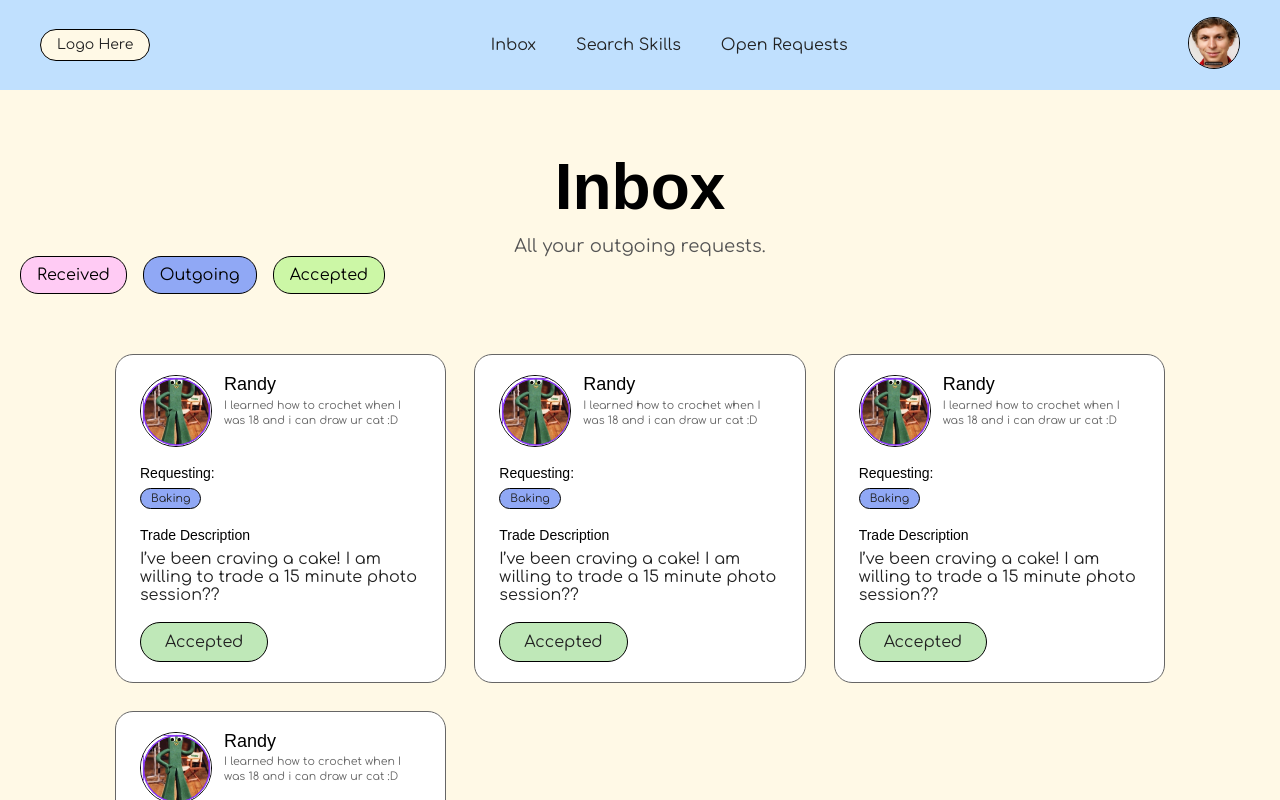
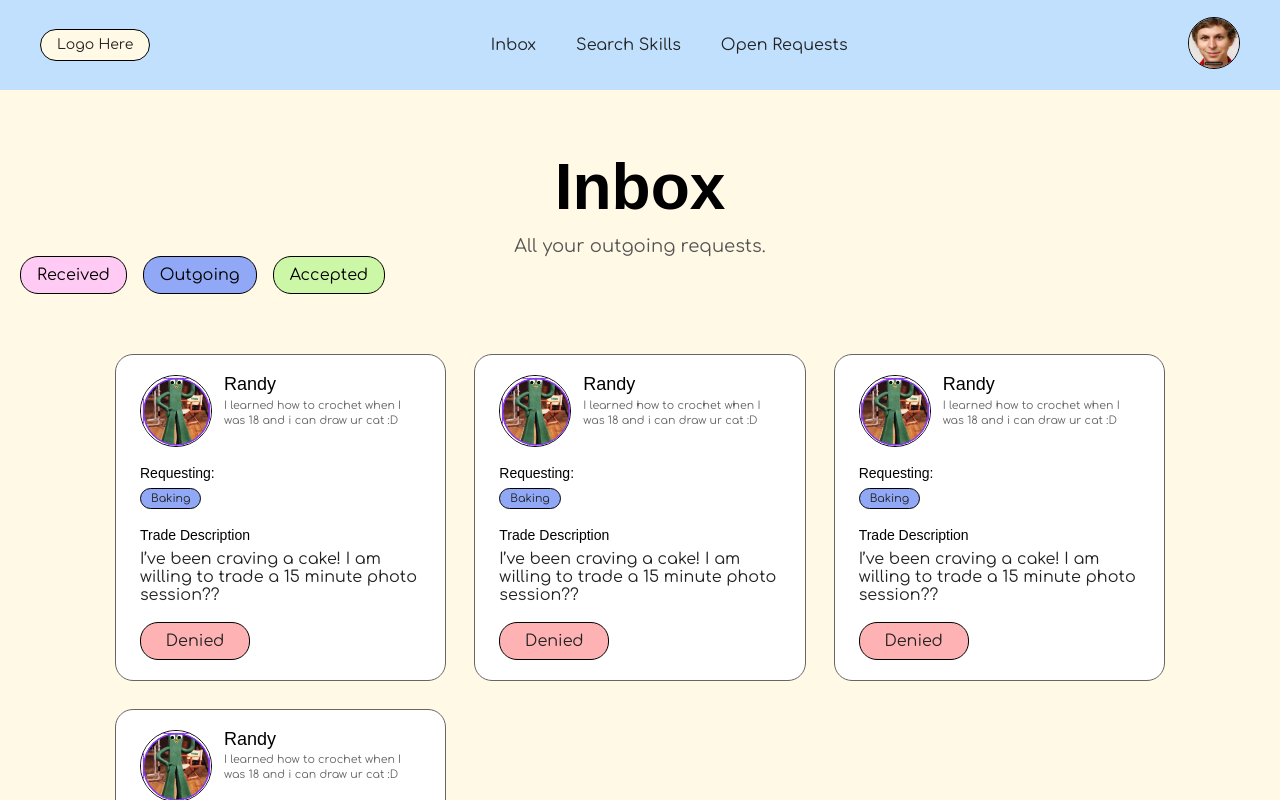
Before and after one commit to AthenaHacks2026/demo-repository, a React (Vite) app in the folder frontend/: page /inbox-outgoing in a window 1280 px wide. Shown: the top 800 px of the page. Built offline with nearby package versions, Linux system fonts and the light colour scheme; a web font is replaced by a local one.

Commit message:
added denied button in the inbox-outgoing

```diff
--- /dev/null
+++ b/frontend/src/Components2/Card_DeniedRequest.jsx
@@ -0,0 +1,39 @@
+function Card_AcceptedRequest({ profilePic, name, description, skills, lookingFor, tradeDescription}) {
+  return (
+    // USER - PROFILE, NAME, DESCRP
+    <div className="user-card">
+      <div className="user-header">
+        <img src={profilePic} alt="Profile" className="profile-img" />
+
+        <div className="user-text">
+          <h3 className="user-name">{name}</h3>
+          <p className="user-description">{description}</p>
+        </div>
+      </div>
+
+
+      <div className="skills-block">
+        <p className="label">Requesting:</p>
+        <div className="tags-row">
+          {skills.map((skill, index) => (
+            <span key={index} className={`tag ${skill.className}`}>
+              {skill.label}
+            </span>
+          ))}
+        </div>
+      </div>
+
+      <div className="trade-description">
+        <p className="label">Trade Description</p>
+        <p className="trade-text">{tradeDescription}</p>
+      </div>
+
+      <div className="container">
+        <button className="deny-btn">Denied</button>
+      </div>
+
+    </div>
+  );
+}
+
+export default Card_AcceptedRequest;
--- a/frontend/src/Pages/Inbox_Outgoing.jsx
+++ b/frontend/src/Pages/Inbox_Outgoing.jsx
@@ -4,7 +4,7 @@ import UserCard from "../Components2/UserCard";
 import profilePic from "../assets/randy.png";
 import "../styles/SearchSkills.css";
 import Inbox_Navigation from "../Components/Inbox_Navigation";
-import Card_AcceptedRequest from "../Components2/Card_AcceptedRequest";
+import Card_DeniedRequest from "../Components2/Card_DeniedRequest";
 
 function Inbox_Outgoing() {
   const users = [1, 2, 3, 4];
@@ -27,7 +27,7 @@ function Inbox_Outgoing() {
 
         <div className="cards-grid">
           {users.map((user) => (
-            <Card_AcceptedRequest
+            <Card_DeniedRequest
               key={user}
               profilePic={profilePic}
               name="Randy"
--- a/frontend/src/styles/Inbox_Navigation.css
+++ b/frontend/src/styles/Inbox_Navigation.css
@@ -34,7 +34,7 @@
 }
 
 .deny-btn {
-  background-color: var(--pink);
+  /* background-color: var(--pink); */
   border: 1.5px solid #000;
   border-radius: 18px;
   padding: 9px 16px;
--- a/frontend/src/styles/OpenRequests.css
+++ b/frontend/src/styles/OpenRequests.css
@@ -178,6 +178,26 @@ body {
   opacity: 0.96;
 }
 
+.deny-btn {
+  margin-top: auto;
+  align-self: center;
+  min-width: 110px;
+  padding: 10px 24px;
+  border-radius: 999px;
+  border: 1.5px solid #000;
+  background: #FFB2B3;
+  font-size: 16px;
+  font-family: 'Comfortaa', sans-serif;
+  color: #222;
+  text-decoration: none;
+  text-align: center;
+  cursor: pointer;
+}
+
+.deny-btn:hover {
+  opacity: 0.96;
+}
+
 @media (max-width: 1024px) {
   .open-requests-grid {
     grid-template-columns: repeat(2, 1fr);
--- a/package.json
+++ b/package.json
@@ -8,8 +8,7 @@
     "dotenv": "^17.3.1",
     "express": "^5.2.1",
     "mongodb": "^7.1.1",
-    "mongoose": "^9.3.3",
-    "react-router-dom": "^7.13.2"
+    "mongoose": "^9.3.3"
   },
   "license": "MIT",
   "devDependencies": {
```
Also changed, not shown: 2 other files (tests, documents, lock files or other folders).
